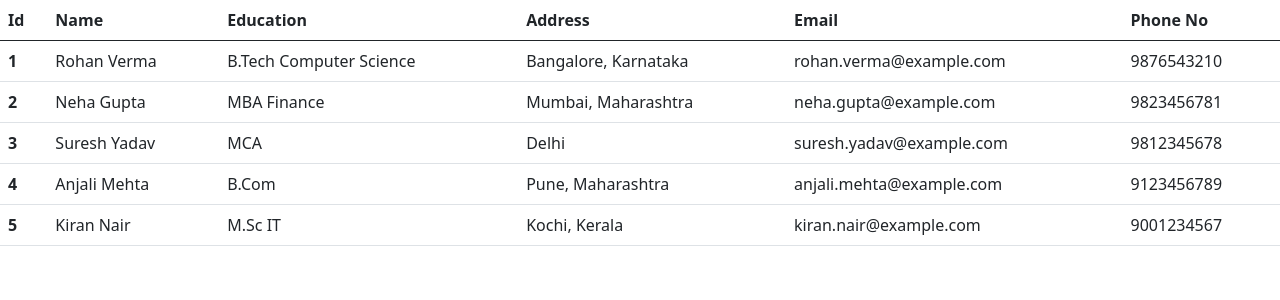
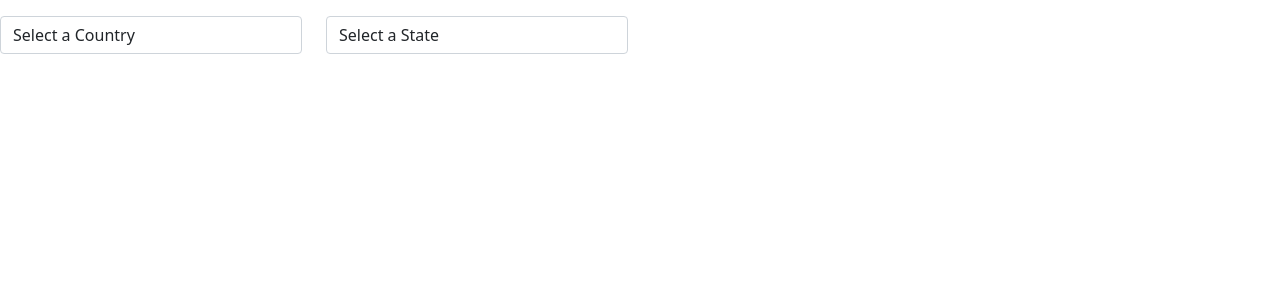
Before and after one commit to Patel-Kingkumar/Angular-Practice, an Angular app: page / in a window 1280 px wide. Shown: the top 300 px of the page. Built offline with nearby package versions, Linux system fonts and the light colour scheme.

Commit message:
015  : Practical six complete

```diff
--- a/src/app/app.component.html
+++ b/src/app/app.component.html
@@ -8,5 +8,6 @@
 <!-- <app-test-one></app-test-one> -->
 <!-- <app-test-two></app-test-two> -->
 <!-- <app-test-three></app-test-three> -->
- <!-- <app-test-four></app-test-four> -->
-  <app-test-five></app-test-five>
+<!-- <app-test-four></app-test-four> -->
+<!-- <app-test-five></app-test-five> -->
+ <app-test-six></app-test-six>
--- a/src/app/app.module.ts
+++ b/src/app/app.module.ts
@@ -24,6 +24,7 @@ import { TestThreeComponent } from './test-three/test-three.component';
 import { FirstCapitalLetterPipe } from './first-capital-letter.pipe';
 import { TestFourComponent } from './test-four/test-four.component';
 import { TestFiveComponent } from './test-five/test-five.component';
+import { TestSixComponent } from './test-six/test-six.component';
 
 @NgModule({
   declarations: [
@@ -47,6 +48,7 @@ import { TestFiveComponent } from './test-five/test-five.component';
     FirstCapitalLetterPipe,
     TestFourComponent,
     TestFiveComponent,
+    TestSixComponent,
   ],
   imports: [
     BrowserModule,
--- /dev/null
+++ b/src/app/test-six/test-six.component.html
@@ -0,0 +1,14 @@
+<div class="row mt-3">
+    <div class="col-3">
+        <select class="form-control" id="country" name="country" (change)="onSelected($event)">
+            <option value="" selected disabled>Select a Country</option>
+            <option *ngFor="let country of countryStateList" [ngValue]="country.country">{{ country.country }}</option>
+        </select>
+    </div>
+    <div class="col-3">
+        <select class="form-control" id="country" name="country" (change)="onSelected($event)">
+            <option value="" selected disabled>Select a State</option>
+            <option *ngFor="let state of stateList" [ngValue]="state" disabled>{{ state }}</option>
+        </select>
+    </div>
+</div>
--- /dev/null
+++ b/src/app/test-six/test-six.component.ts
@@ -0,0 +1,115 @@
+import { Component, OnInit } from '@angular/core';
+
+@Component({
+  selector: 'app-test-six',
+  templateUrl: './test-six.component.html',
+  styleUrls: ['./test-six.component.scss'],
+})
+export class TestSixComponent implements OnInit {
+
+  constructor() {}
+
+  ngOnInit(): void {}
+  selectedCountry: any;
+  stateList: any
+  countryStateList = [
+    {
+      country: 'India',
+      states: ['Gujarat', 'Maharashtra', 'Rajasthan', 'Punjab', 'Kerala'],
+    },
+    {
+      country: 'United States',
+      states: ['California', 'Texas', 'New York', 'Florida', 'Illinois'],
+    },
+    {
+      country: 'Canada',
+      states: ['Ontario', 'Quebec', 'British Columbia', 'Alberta', 'Manitoba'],
+    },
+    {
+      country: 'Australia',
+      states: [
+        'New South Wales',
+        'Victoria',
+        'Queensland',
+        'Tasmania',
+        'Western Australia',
+      ],
+    },
+    {
+      country: 'Germany',
+      states: ['Bavaria', 'Berlin', 'Hamburg', 'Saxony', 'Hesse'],
+    },
+    {
+      country: 'United Kingdom',
+      states: ['England', 'Scotland', 'Wales', 'Northern Ireland'],
+    },
+    {
+      country: 'Brazil',
+      states: [
+        'São Paulo',
+        'Rio de Janeiro',
+        'Bahia',
+        'Paraná',
+        'Minas Gerais',
+      ],
+    },
+    {
+      country: 'France',
+      states: [
+        'Île-de-France',
+        'Normandy',
+        'Brittany',
+        'Provence-Alpes-Côte d’Azur',
+        'Occitanie',
+      ],
+    },
+    {
+      country: 'Japan',
+      states: ['Tokyo', 'Osaka', 'Hokkaido', 'Kyoto', 'Fukuoka'],
+    },
+    {
+      country: 'China',
+      states: ['Beijing', 'Shanghai', 'Guangdong', 'Zhejiang', 'Sichuan'],
+    },
+    {
+      country: 'Italy',
+      states: ['Lombardy', 'Lazio', 'Tuscany', 'Sicily', 'Veneto'],
+    },
+    {
+      country: 'Mexico',
+      states: ['Jalisco', 'Puebla', 'Chihuahua', 'Nuevo León', 'Yucatán'],
+    },
+    {
+      country: 'South Africa',
+      states: [
+        'Gauteng',
+        'Western Cape',
+        'KwaZulu-Natal',
+        'Limpopo',
+        'Mpumalanga',
+      ],
+    },
+    {
+      country: 'Russia',
+      states: [
+        'Moscow',
+        'Saint Petersburg',
+        'Krasnodar',
+        'Tatarstan',
+        'Sverdlovsk',
+      ],
+    },
+    {
+      country: 'Indonesia',
+      states: ['Jakarta', 'Bali', 'Java', 'Sumatra', 'Sulawesi'],
+    },
+  ];
+
+  onSelected(event: any) {
+    this.selectedCountry = event.target.value;
+    var stateList = this.countryStateList.filter((data) => {
+      return data.country == this.selectedCountry;
+    })
+    this.stateList = stateList[0]?.states;
+  }
+}
```
Also changed, not shown: src/app/test-six/test-six.component.scss (added), src/assets/task.txt (added), 1 other file (tests, documents, lock files or other folders).
